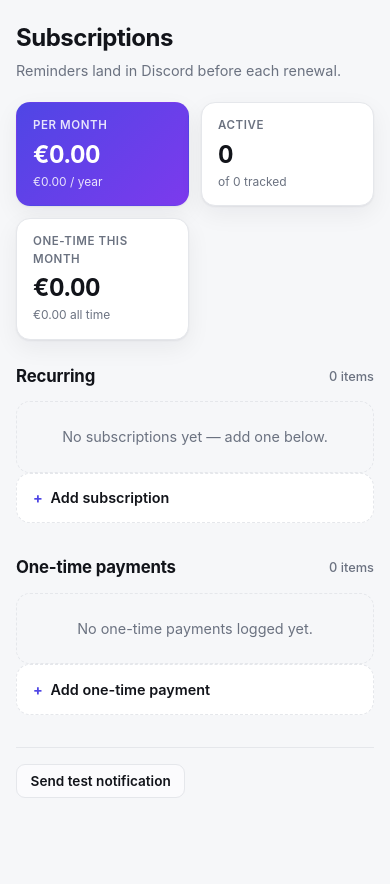
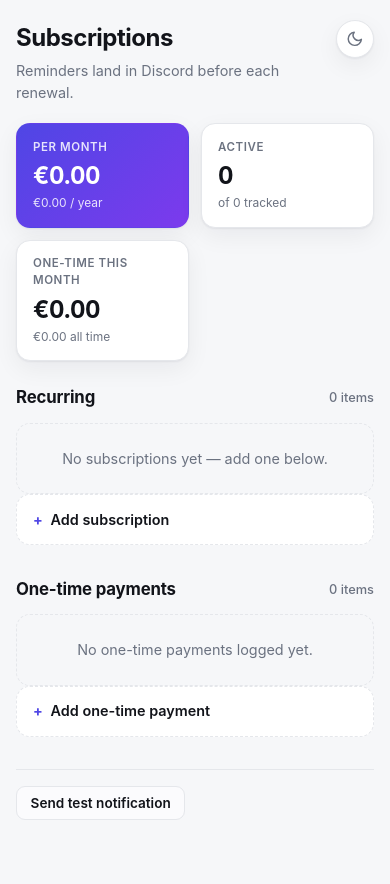
Before and after one commit to Bazautomate/subscription-tracker, a Flask app: page / in a window 390 px wide. Before the commit the page ends 798 px from the top, so only its background shows below. Run offline with Flask 3, Linux system fonts and the light colour scheme; data that the repository does not hold is empty.

Commit message:
Add a dark mode switch to the header
The theme now resolves to an explicit data-theme attribute on <html>
(saved choice from localStorage, else the OS preference) before first
paint, replacing the pure prefers-color-scheme media query. The header
gains a sun/moon toggle; the choice persists per browser, and the OS
preference is still followed live until the user picks one. Also sets
color-scheme so native widgets (date pickers, checkboxes) match the
active theme, and keeps the mobile theme-color meta in sync.

Co-Authored-By: Claude Fable 5 <noreply@anthropic.com>

```diff
--- a/templates/index.html
+++ b/templates/index.html
@@ -7,6 +7,7 @@
 <title>Subscriptions</title>
 <style>
   :root {
+    color-scheme: light;
     --bg: #f6f7f9;
     --panel: #ffffff;
     --panel-2: #fbfbfd;
@@ -25,8 +26,10 @@
     --radius: 14px;
     --shadow: 0 1px 2px rgba(16,24,40,.06), 0 8px 24px rgba(16,24,40,.06);
   }
-  @media (prefers-color-scheme: dark) {
-    :root {
+  /* Theme is resolved to an explicit data-theme on <html> by the head script
+     (saved choice, else OS preference), so dark only needs this one block. */
+  :root[data-theme="dark"] {
+    color-scheme: dark;
     --bg: #0b0d12;
     --panel: #14171f;
     --panel-2: #191d27;
@@ -42,7 +45,6 @@
     --ok-fg: #6ee7b7;
     --shadow: 0 1px 2px rgba(0,0,0,.4), 0 8px 24px rgba(0,0,0,.35);
   }
-  }
   * { box-sizing: border-box; }
   body {
     margin: 0;
@@ -55,9 +57,25 @@
   }
   .wrap { max-width: 960px; margin: 0 auto; }
 
-  header { margin-bottom: 1.25rem; }
+  header { display: flex; align-items: flex-start; justify-content: space-between; gap: 1rem; margin-bottom: 1.25rem; }
   h1 { font-size: 1.5rem; margin: 0; letter-spacing: -0.02em; }
   header p { color: var(--muted); margin: .25rem 0 0; font-size: .9rem; }
+
+  /* ---- theme switch ---- */
+  .theme-toggle {
+    flex-shrink: 0;
+    display: inline-flex; align-items: center; justify-content: center;
+    width: 2.4rem; height: 2.4rem; padding: 0;
+    border-radius: 999px;
+    background: var(--panel); border: 1px solid var(--line);
+    color: var(--muted);
+    box-shadow: var(--shadow);
+  }
+  .theme-toggle:hover { color: var(--accent); filter: none; }
+  .theme-toggle svg { width: 1.1rem; height: 1.1rem; }
+  .theme-toggle .sun { display: none; }
+  :root[data-theme="dark"] .theme-toggle .sun { display: block; }
+  :root[data-theme="dark"] .theme-toggle .moon { display: none; }
 
   /* ---- stat tiles ---- */
   .stats {
@@ -161,13 +179,32 @@
     .card-main .spacer { flex: 1; order: 1; }
   }
 </style>
+<script>
+// Runs before first paint so there is no flash of the wrong theme.
+function storedTheme() {
+  try { return localStorage.getItem('theme'); } catch (e) { return null; }
+}
+function applyTheme(t) {
+  document.documentElement.dataset.theme = t;
+  document.querySelector('meta[name="theme-color"]').setAttribute('content', t === 'dark' ? '#0b0d12' : '#f6f7f9');
+  const btn = document.getElementById('theme-toggle');
+  if (btn) btn.setAttribute('aria-pressed', t === 'dark');
+}
+applyTheme(storedTheme() || (matchMedia('(prefers-color-scheme: dark)').matches ? 'dark' : 'light'));
+</script>
 </head>
 <body>
 <div class="wrap">
 
 <header>
+  <div>
     <h1>Subscriptions</h1>
     <p>Reminders land in Discord before each renewal.</p>
+  </div>
+  <button id="theme-toggle" class="theme-toggle" onclick="toggleTheme()" aria-label="Switch between light and dark mode" aria-pressed="false">
+    <svg class="moon" viewBox="0 0 24 24" fill="none" stroke="currentColor" stroke-width="2" stroke-linecap="round" stroke-linejoin="round" aria-hidden="true"><path d="M21 12.79A9 9 0 1 1 11.21 3 7 7 0 0 0 21 12.79z"/></svg>
+    <svg class="sun" viewBox="0 0 24 24" fill="none" stroke="currentColor" stroke-width="2" stroke-linecap="round" stroke-linejoin="round" aria-hidden="true"><circle cx="12" cy="12" r="5"/><line x1="12" y1="1" x2="12" y2="3"/><line x1="12" y1="21" x2="12" y2="23"/><line x1="4.22" y1="4.22" x2="5.64" y2="5.64"/><line x1="18.36" y1="18.36" x2="19.78" y2="19.78"/><line x1="1" y1="12" x2="3" y2="12"/><line x1="21" y1="12" x2="23" y2="12"/><line x1="4.22" y1="19.78" x2="5.64" y2="18.36"/><line x1="18.36" y1="5.64" x2="19.78" y2="4.22"/></svg>
+  </button>
 </header>
 
 <div class="stats">
@@ -332,6 +369,18 @@
 
 </div>
 <script>
+function toggleTheme() {
+  const next = document.documentElement.dataset.theme === 'dark' ? 'light' : 'dark';
+  try { localStorage.setItem('theme', next); } catch (e) {}
+  applyTheme(next);
+}
+// Follow OS theme changes live, but only while the user hasn't picked one.
+matchMedia('(prefers-color-scheme: dark)').addEventListener('change', e => {
+  if (!storedTheme()) applyTheme(e.matches ? 'dark' : 'light');
+});
+// The head script ran before the button existed; sync its pressed state now.
+applyTheme(document.documentElement.dataset.theme);
+
 function toggleEdit(btn) {
   const card = btn.closest('.card');
   card.classList.toggle('editing');
```
Also changed, not shown: README.md. Lines whose indentation alone changed are shown as unchanged.
